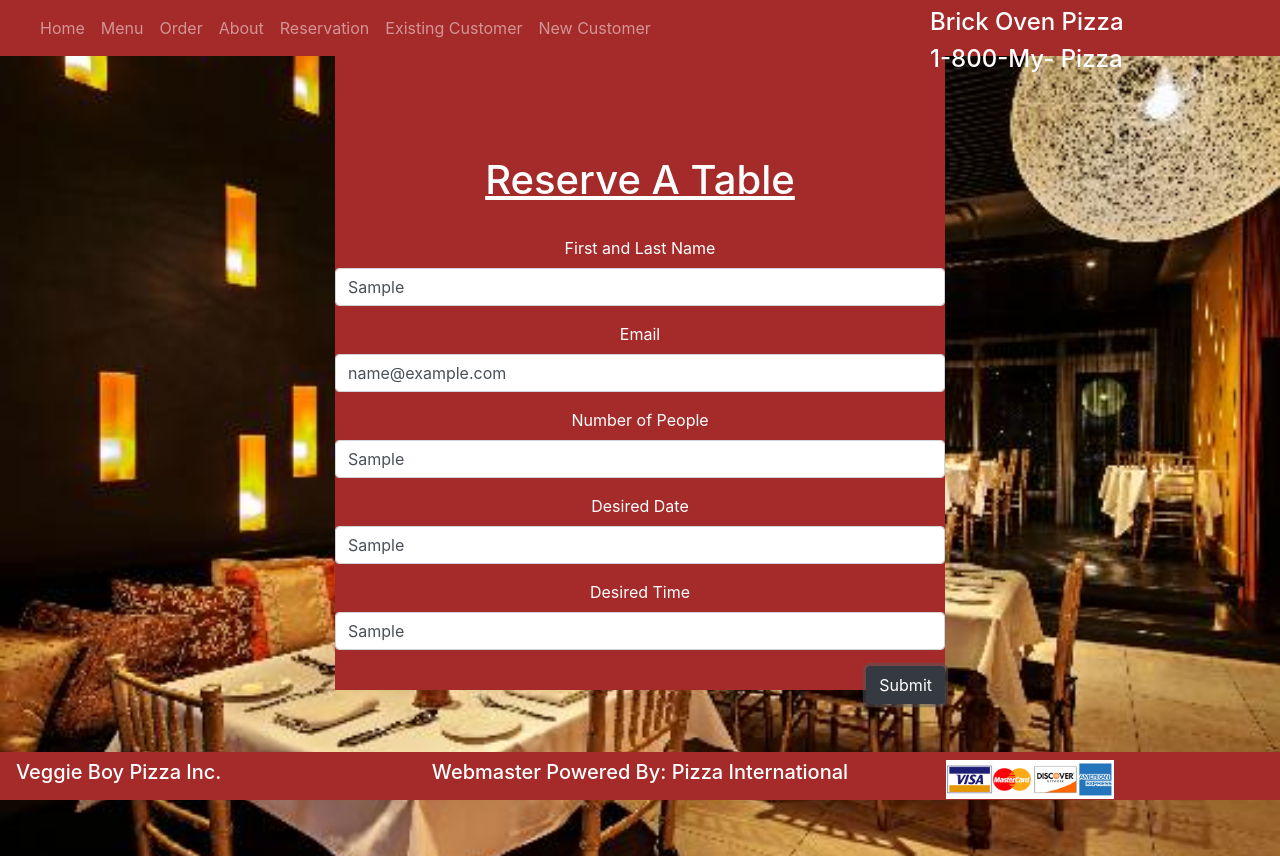
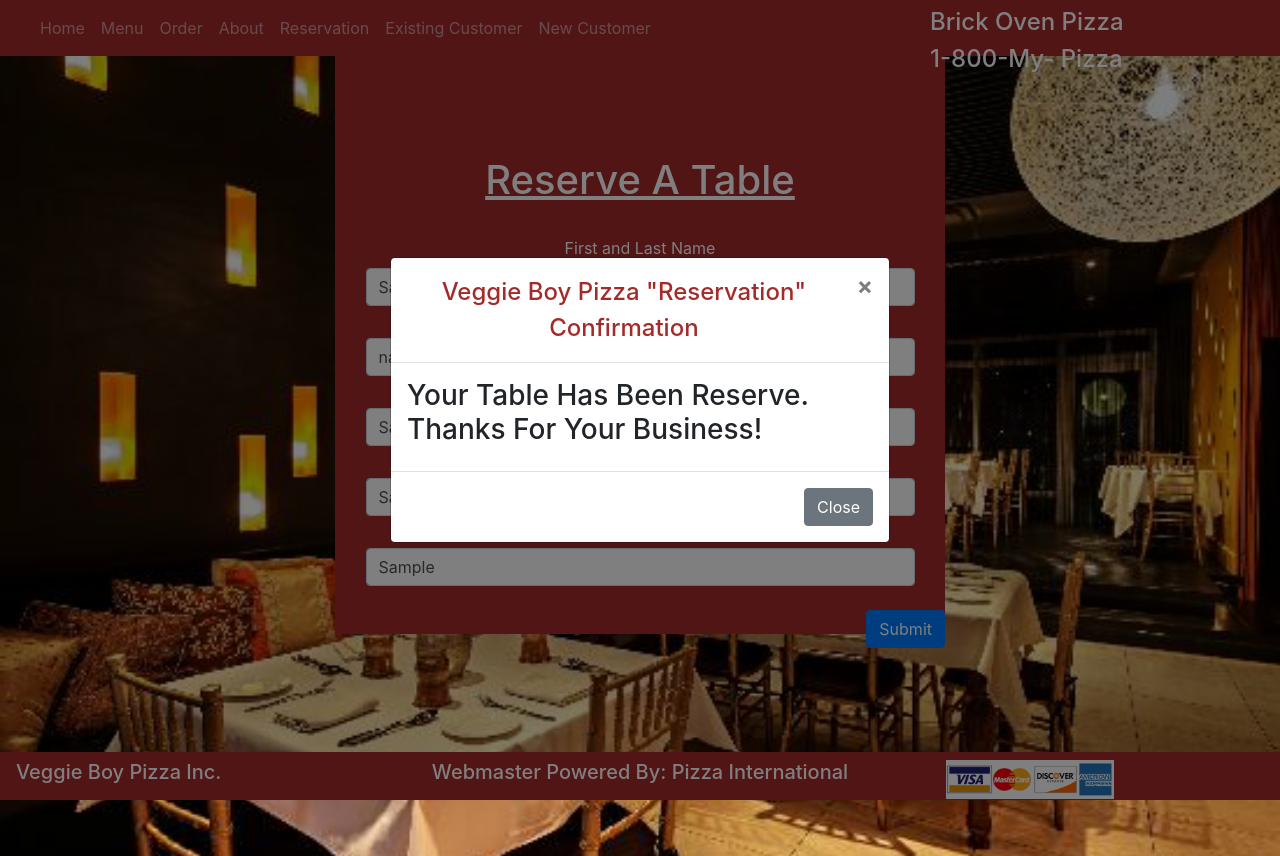
Before and after one commit to dahgeni/Veggie-Boy-Pizza, a React (Create React App) app: page /reservation in a window 1280 px wide. Both pictures are taken after typing "Sample", "name@example.com", "Sample", "Sample", "Sample" into the empty fields and a click on the button "Submit". Built offline with nearby package versions, Linux system fonts and the light colour scheme.

Commit message:
added alert feature and fixed border in form

```diff
--- a/src/components/Home/Reservation.js
+++ b/src/components/Home/Reservation.js
@@ -3,37 +3,56 @@ import React, { Component } from 'react'
     class Reservation extends Component {
   render() {
     return (
+
       <div className="background " id="reservationbg">
         <div className= "container">
           <div className="font-white">
             <h1> Reserve A Table </h1>
             <br/>
-     <div className="form-group">
+            <div className="form-group2">
               <label>First and Last Name</label>
-         <input required class="form-control"        name="name"
-         placeholder="Enter First and Last Name..."  />
+              <input required class="form-control" name="name" placeholder="Enter First and Last Name..."  />
             </div>
-
-     <div className="form-group">
+            <div className="form-group2">
               <label>Email</label>
               <input class="form-control" name="email" placeholder="Enter Email..." />
             </div>
-     <div className="form-group">
+            <div className="form-group2">
               <label> Number of People</label>
               <input className="form-control" name="How Many People"  placeholder="How Many Guest ..." />
             </div>
-     <div className="form-group">
+            <div className="form-group2">
               <label>Desired Date</label>
               <input className="form-control" name="date"  placeholder="Enter Date ..." />
             </div>
+            <div className="form-group2">
+              <label>Desired Time</label>
+              <input className="form-control" name="time" placeholder="Enter Time..." />
+            </div>
+             <br />
+             <button type="button" className="btn btn-primary" data-toggle="modal" data-target="#pizzaModal">
+              Submit
+            </button>
+            <br />
+         </div>
+        </div>
+        <div class="modal fade" id="pizzaModal" tabindex="-1" role="dialog" aria-labelledby="exampleModalCenterTitle" aria-hidden="true">
+          <div class="modal-dialog modal-dialog-centered" role="document">
+            <div class="modal-content">
+              <div class="modal-header">
+                <h4 class="modal-title customColor " id="exampleModalCenterTitle ">Veggie Boy Pizza "Reservation" Confirmation</h4>
+                <button type="button" class="close" data-dismiss="modal" aria-label="Close">
+                  <span aria-hidden="true">&times;</span>
+                </button>
+              </div>
+              <h3 className="modal-body" >
+                Your Table Has Been Reserve. Thanks For Your Business!
+              </h3>
+              <div class="modal-footer">
+                <button type="button" class="btn btn-secondary" data-dismiss="modal">Close</button>
 
-     <div className="form-group">
-         <label>Desired Time</label>
-         <input class="form-control" name="lastName"  placeholder="Enter Time..." />
               </div>
-
-     <button className="btn btn-danger btn-dark">Submit</button>
-     <br />
+            </div>
           </div>
         </div>
       </div>
--- a/src/index.css
+++ b/src/index.css
@@ -144,3 +144,8 @@ body {
 .border {
   border: 6px solid brown;
 }
+
+.form-group2 {
+  margin-left: 5%;
+  margin-right: 5%;
+}
```
Lines whose indentation alone changed are shown as unchanged.
